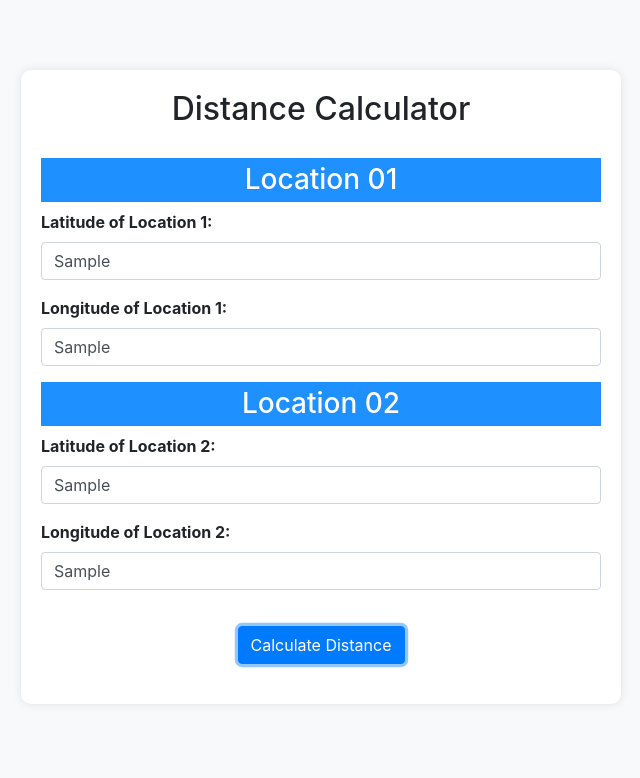
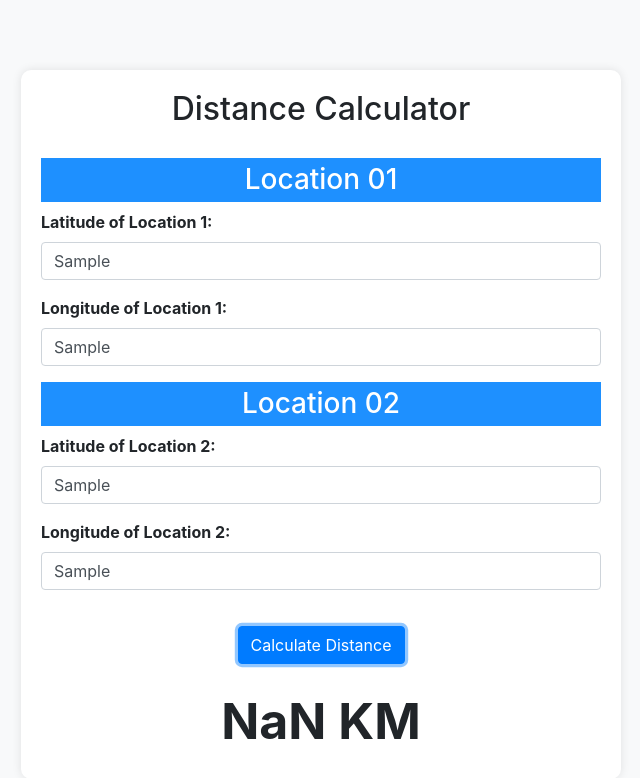
Before and after one commit to Ashendhiyan/Typescript, a plain HTML site: page distance.html in a window 1280 px wide. Both pictures are taken after typing "Sample", "Sample", "Sample", "Sample" into the empty fields and a click on the button "Calculate Distance". Shown: the whole page, without its empty margins (319-959 px from the left). Drawn offline with nearby package versions, Linux system fonts and the light colour scheme.

Commit message:
distance calculator task

```diff
--- a/app.js
+++ b/app.js
@@ -1,20 +1,40 @@
 console.log("Hello Typescript..!!");
-//function
-function findSum(num1, num2) {
-    return num1 + num2;
+var btn_element = document.getElementById("btn");
+var location1_lat_input_element = document.getElementById('lat1');
+var location1_lon_input_element = document.getElementById('lon1');
+var location2_lat_input_element = document.getElementById('lat2');
+var location2_lon_input_element = document.getElementById('lon2');
+var result_element = document.getElementById('result');
+//------------------------------- Distance Calculator ------------------------------------
+function calcDistance(location1, location2) {
+    var lon1 = location1.lon;
+    var lat1 = location1.lat;
+    var lon2 = location2.lon;
+    var lat2 = location2.lat;
+    // ---- calc distance  ----
+    var dLat = lat2 - lat1;
+    var dLon = lon2 - lon1;
+    var a = Math.pow(Math.sin(dLat / 2), 2) +
+        Math.cos(lat1) * Math.cos(lat2) * Math.pow(Math.sin(dLon / 2), 2);
+    var c = 2 * Math.atan2(Math.sqrt(a), Math.sqrt(1 - a));
+    // Radius of the Earth in kilometers (mean value)
+    var R = 6371;
+    // Calculate the distance
+    var distance = R * c;
+    // ---- calc distance  ----
+    return distance;
 }
-function findSumInString(num1, num2) {
-    return "Sum is ".concat(num1 + num2);
-}
-function findTheSum(num1, num2) {
-    if (typeof num1 === 'string' || typeof num2 === 'string') { // type guard
-        return +num1 + +num2;
-    }
-    return num1 + num2;
-}
-var result1 = findSum(10, 20);
-console.log("result1 :", result1);
-var result2 = findSumInString(10, 20);
-console.log("result2 :", result2);
-var result3 = findTheSum(10, 20);
-console.log("result3 :", result3);
+var location_1 = { lon: 80.7718, lat: 7.8731 }; // sri lanka
+var location_2 = { lon: 133.7751, lat: 25.2744 }; // ausi
+var distance = calcDistance(location_1, location_2);
+console.log("Distance: ".concat(distance.toFixed(2), " KM"));
+btn_element.addEventListener('click', function () {
+    var location1_lat = location1_lat_input_element.value;
+    var location1_lon = location1_lon_input_element.value;
+    var location2_lat = location2_lat_input_element.value;
+    var location2_lon = location2_lon_input_element.value;
+    var location1 = { lon: +location1_lon, lat: +location1_lat };
+    var location2 = { lon: +location2_lon, lat: +location2_lat };
+    var distance = calcDistance(location1, location2);
+    result_element.innerText = "".concat(distance.toFixed(2), " KM");
+});
--- a/distance.html
+++ b/distance.html
@@ -77,6 +77,6 @@
 </div>
 
 
-<script src="5_objects.js"></script>
+<script src="app.js"></script>
 </body>
 </html>
```
Also changed, not shown: app.ts (+64 -0 lines).
